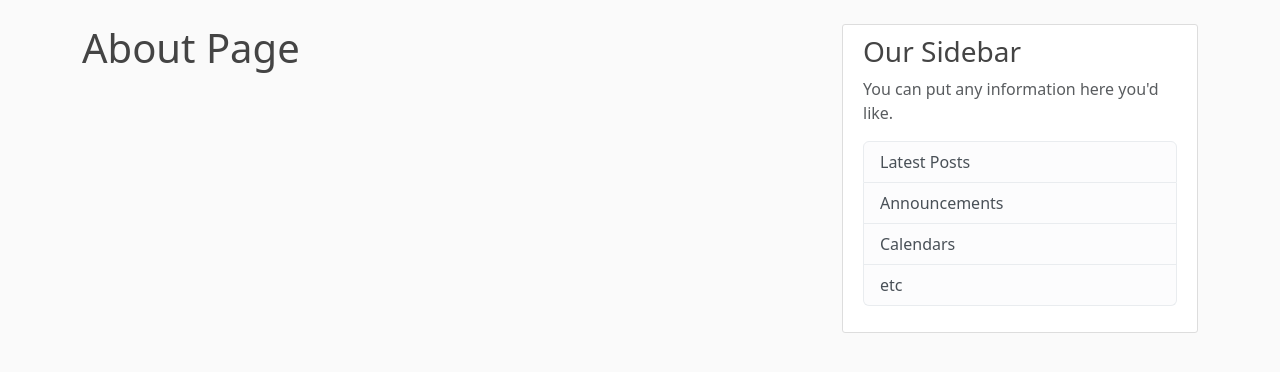
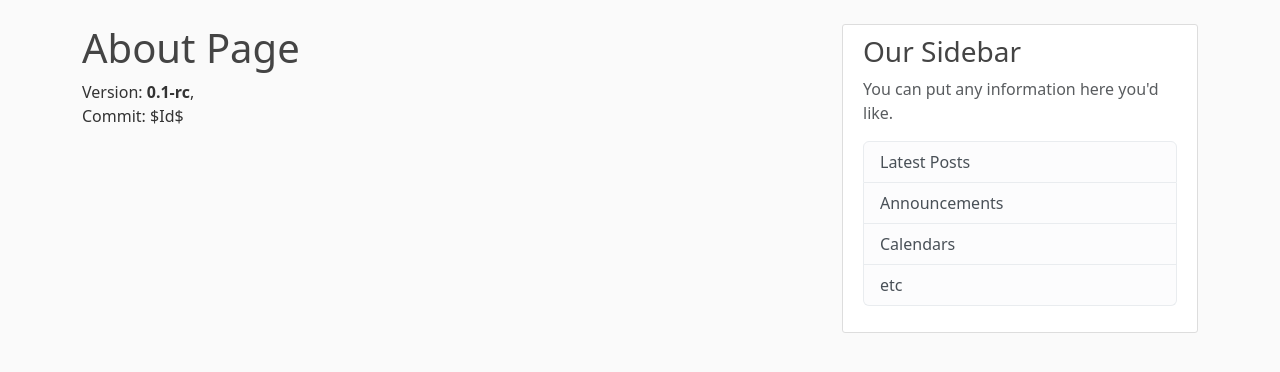
Before and after one commit to peter-englmaier/vds-sternwarte, a Flask app: page /about in a window 1280 px wide. Shown: the part 56-428 px from the top of the page. Run offline with Flask 3, Linux system fonts and the light colour scheme; the visitor is signed in with stand-in values (Sample User, id 1); parts of the project's set-up code (start-up, migrations or seed data) failed here and were passed over; some libraries are stand-ins or nearby versions.

Commit message:
Add software version information to about function

```diff
--- a/webapp/main/routes.py
+++ b/webapp/main/routes.py
@@ -14,4 +14,6 @@ def home():
 
 @main.route("/about")
 def about():
-    return render_template('about.html', title='About')
+    softwareId = "$Id$"
+    version = "0.1-rc"
+    return render_template('about.html', title='About', version=version, commitId=softwareId)
--- a/webapp/templates/about.html
+++ b/webapp/templates/about.html
@@ -1,4 +1,10 @@
 {% extends "layout.html" %}
 {% block content %}
     <h1>About Page</h1>
+
+    {% if current_user.is_authenticated %}
+    <p>Version: <b>{{ version }}</b>, <br/>
+    Commit: {{ commitId }}
+    </p>
+    {% endif %}
 {% endblock content %}
```
